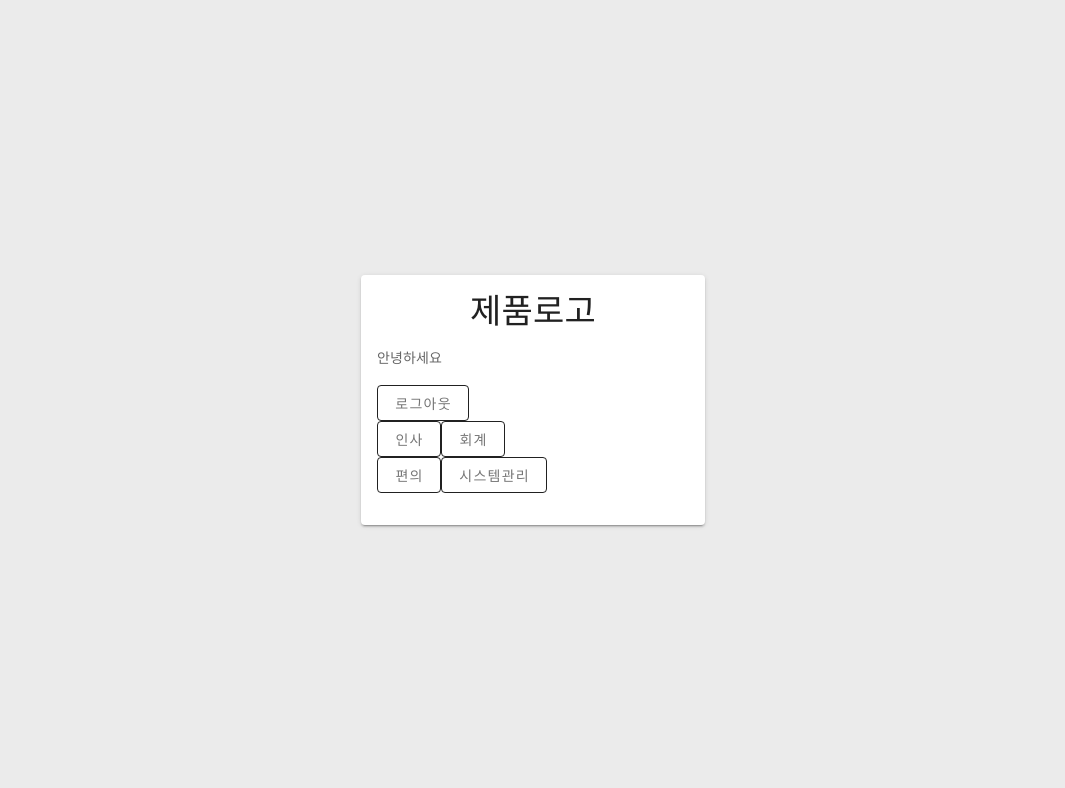
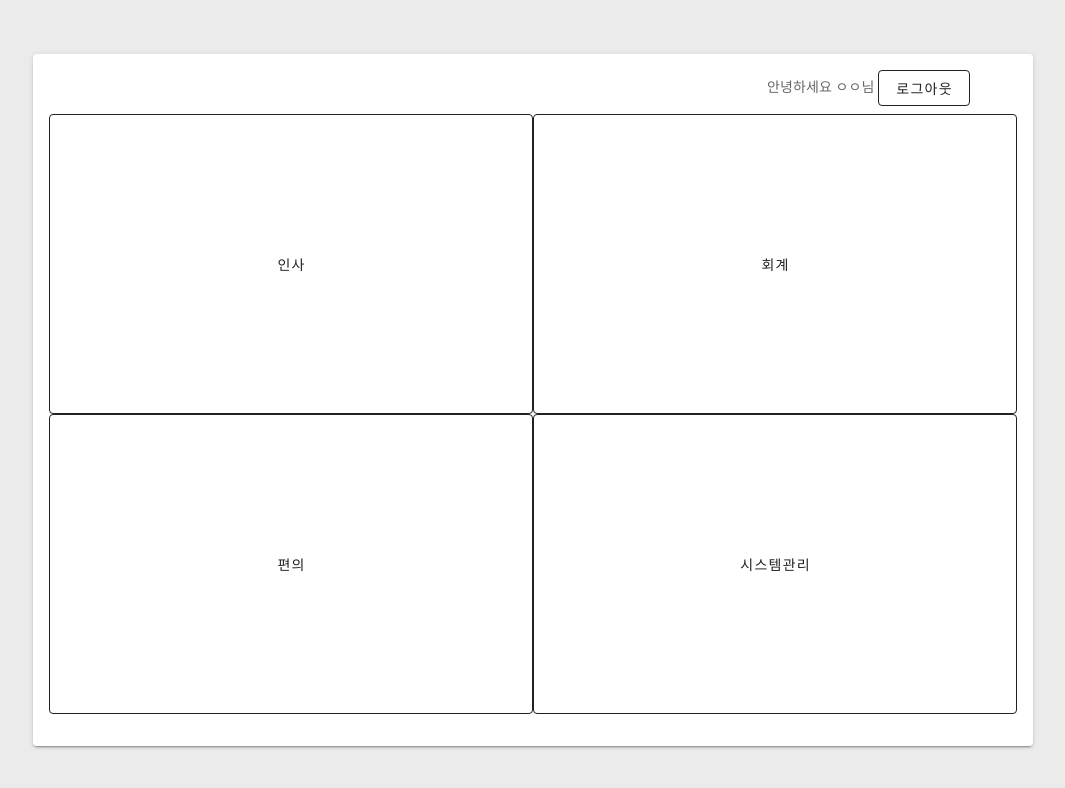
Before and after one commit to AnJunghee/HACS, a Vue app: page /thema in a window 1280 px wide. Shown: the top 788 px of the page, without its empty margins (107-1172 px from the left). Built offline with nearby package versions, Linux system fonts and the light colour scheme.

Commit message:
[MOD] 메인 페이지 수정

```diff
--- a/src/views/Thema.vue
+++ b/src/views/Thema.vue
@@ -1,58 +1,60 @@
 <template>
-  <login-box :width="344">
+  <login-box :width="1000">
 
     <template v-slot:content>
 
-        <div style="width=75px">
-          <logo></logo>
+        <div style='width:250px; float:right'>
+          <span>안녕하세요 ㅇㅇ님 </span>
+          <v-btn
+            outlined
+            @click="btnLogout"
+          >로그아웃</v-btn>
         </div>
-        <p>안녕하세요</p>
-        <v-btn
-          outlined
-          plain
-          @click="btnLogout"
-        >로그아웃</v-btn>
 
+        <br>
+        <br>
 
-      <v-form>
         <div>
           <v-btn
             outlined
-            plain
+            height="300px"
+            width="484px"
             @click="btn1"
           >인사</v-btn>
           <v-btn
             outlined
-            plain
+            height="300px"
+            width="484px"
             @click="btn2"
           >회계</v-btn>
-        </div>
-        <div>
           <v-btn
             outlined
-            plain
+            height="300px"
+            width="484px"
             @click="btn3"
           >편의</v-btn>
           <v-btn
             outlined
-            plain
+            height="300px"
+            width="484px"
             @click="btn4"
           >시스템관리</v-btn>
+
         </div>
-      </v-form>
+
 
     </template>
   </login-box>
 </template>
 
 <script>
-import Logo from '@/components/Logo'
+
 import LoginBox from '@/components/LoginBox'
 
 export default {
   name: 'thema',
   components: {
-    Logo, LoginBox,
+   LoginBox,
   },
   methods : {
     btnLogout() {
```
